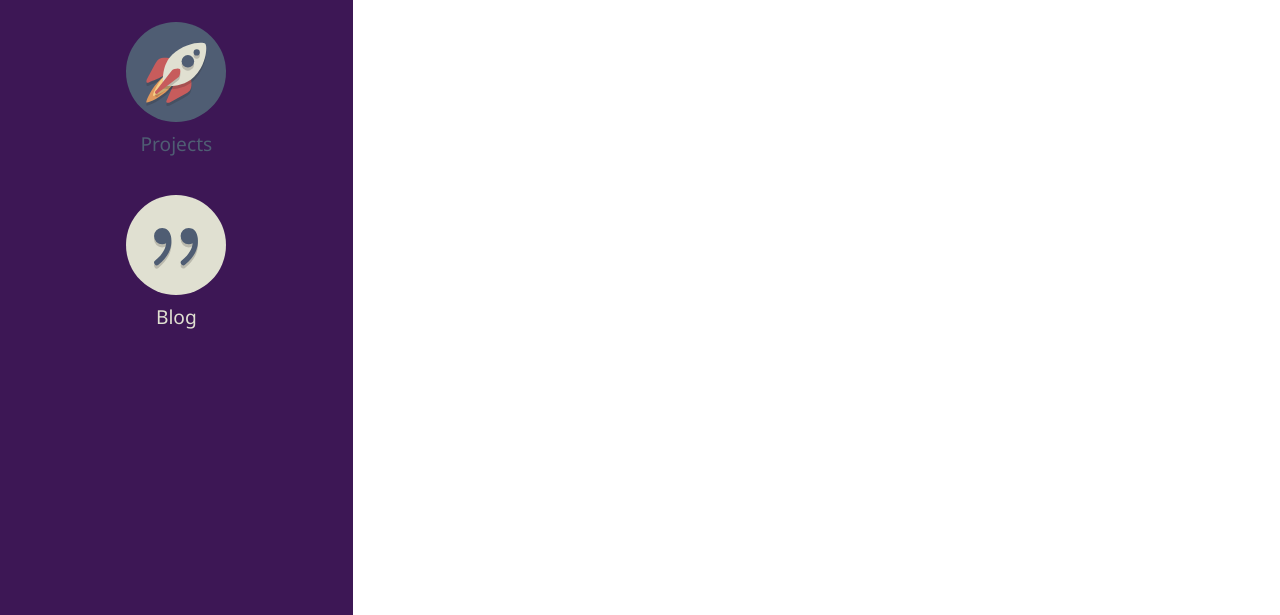
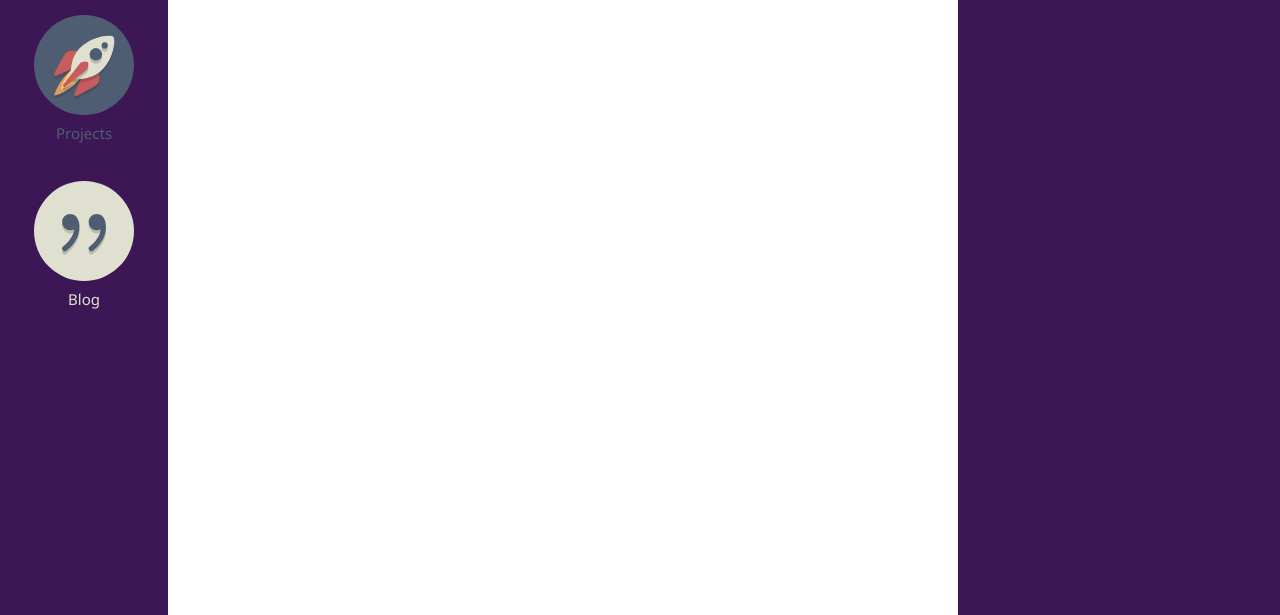
Before and after one commit to Mathspy/mathspy-me, a Gatsby site: page / in a window 1280 px wide. Shown: the part 185-800 px from the top of the page. Built offline with nearby package versions, Linux system fonts and the light colour scheme; Gatsby itself is replaced by a stand-in of ours.

Commit message:
Updated styling based on Footer's addition to look overall better

```diff
--- a/src/components/Layout/Layout.js
+++ b/src/components/Layout/Layout.js
@@ -3,6 +3,7 @@ import { css } from "emotion";
 import Helmet from "react-helmet";
 
 import NavBar from "../NavBar";
+import Footer from "../Footer";
 
 import MathspyIcon from "../static/MathspyIcon";
 import ProjectsIcon from "../static/ProjectsIcon";
@@ -17,7 +18,8 @@ const Layout = ({ data, children }) => (
         { name: "keywords", content: "mathspy, blog" },
       ]}
     />
-    <div className={layoutStyles}>
+    <div className={outterLayoutStyles}>
+      <div className={innerLayoutStyles}>
         <NavBar>
           <MathspyIcon />
           <ProjectsIcon />
@@ -25,15 +27,31 @@ const Layout = ({ data, children }) => (
         </NavBar>
         <div className={contentStyles}>{children}</div>
       </div>
+      <Footer />
+    </div>
   </>
 );
 
-const layoutStyles = css`
+const innerLayoutStyles = css`
+  display: flex;
+  flex-direction: column;
+  flex: 10;
+
+  @media (min-width: 600px) {
+    flex-direction: row;
+  }
+`;
+
+const outterLayoutStyles = css`
   display: flex;
   flex-direction: column;
   min-height: 100vh;
 
   @media (min-width: 420px) {
+    justify-content: space-between;
+  }
+
+  @media (min-width: 900px) {
     flex-direction: row;
   }
 `;
--- a/src/components/NavBar.js
+++ b/src/components/NavBar.js
@@ -13,10 +13,9 @@ const containerStyle = css`
   justify-content: space-between;
   padding: 11px;
 
-  @media (min-width: 420px) {
+  @media (min-width: 600px) {
     justify-content: flex-start;
     padding: 10px;
-    flex: 2;
     flex-direction: column;
   }
 
--- a/src/components/NavIcon.js
+++ b/src/components/NavIcon.js
@@ -26,6 +26,11 @@ const containerStyle = css`
   }
 
   @media (min-width: 900px) {
+    width: 75px;
+    margin: 13px;
+  }
+
+  @media (min-width: 1200px) {
     width: 100px;
     margin: 17px;
   }
@@ -38,7 +43,11 @@ const titleStyle = css`
   text-align: center;
 
   @media (min-width: 420px) {
-    font-size: 1.5vw;
+    font-size: 10px;
+  }
+
+  @media (min-width: 900px) {
+    font-size: 15px;
   }
 `;
 
```
Also changed, not shown: 1 other file. Lines whose indentation alone changed are shown as unchanged.
